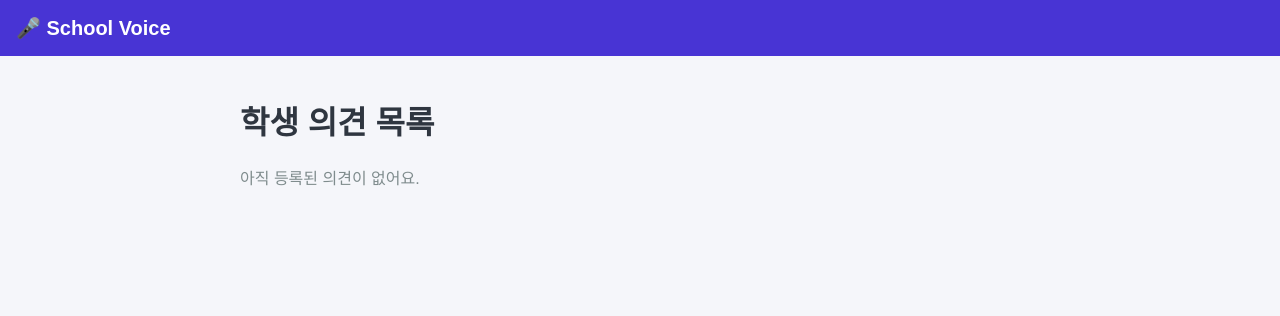
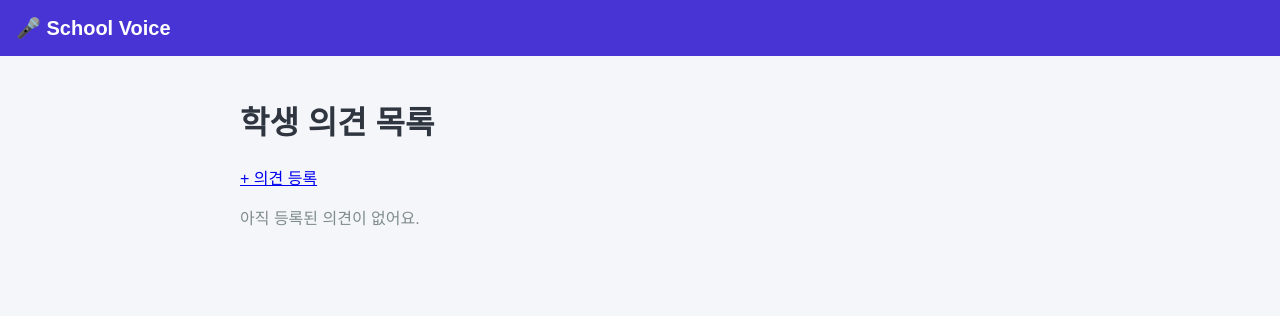
Before and after one commit to james200858-ux/school-voice, a Flask app: page / in a window 1280 px wide. Shown: the top 316 px of the page. Run offline with Flask 3, Linux system fonts and the light colour scheme; data that the repository does not hold is empty.

Commit message:
Add header and button for opinion submission

```diff
--- a/templates/index.html
+++ b/templates/index.html
@@ -1,7 +1,10 @@
 {% extends "base.html" %}
 
 {% block content %}
-    <h1>학생 의견 목록</h1>
+    <div class="page-header">
+        <h1>학생 의견 목록</h1>
+        <a href="{{ url_for('write') }}" class="btn">+ 의견 등록</a>
+    </div>
 
     {% if opinions|length == 0 %}
         <p class="empty">아직 등록된 의견이 없어요.</p>
```
